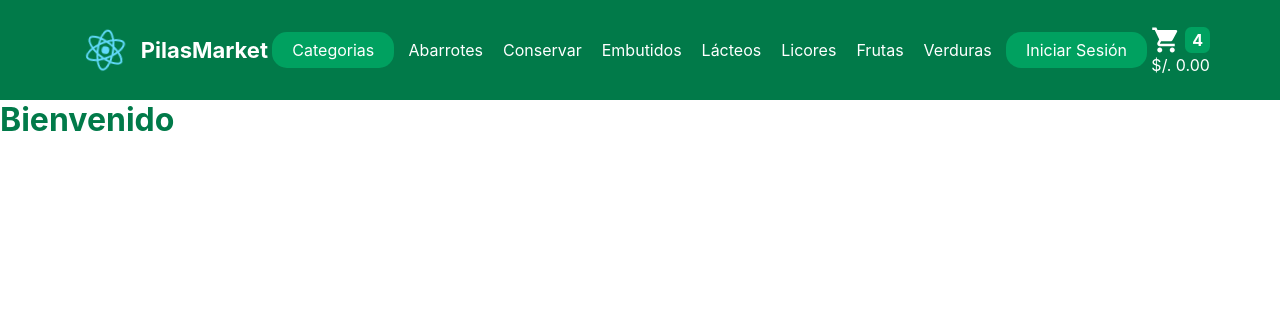
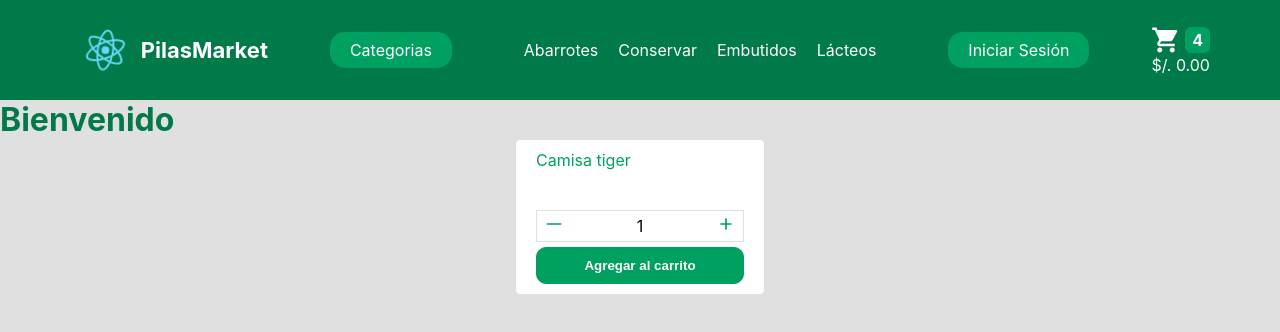
Before and after one commit to JhersonHuacho/ch-25375-react, a React (Create React App) app: page / in a window 1280 px wide. Shown: the top 332 px of the page. Built offline with nearby package versions, Linux system fonts and the light colour scheme.

Commit message:
desafío 04

```diff
--- a/src/App.css
+++ b/src/App.css
@@ -7,3 +7,8 @@
 .App__header {
   background-color: #017a49;
 }
+
+.App_main {
+  background-color: #e0e0e0;
+  height: 100vh;
+}
--- a/src/App.js
+++ b/src/App.js
@@ -7,8 +7,10 @@ function App() {
     <div className="App">
       <header className="App__header">
         <NavBar />
+      </header>
+      <main className="App_main">
         <ItemListContainer greeting="Bienvenido" />
-      </header>
+      </main>
     </div>
   );
 }
--- a/src/components/CartWidget/CartWidget.css
+++ b/src/components/CartWidget/CartWidget.css
@@ -1,4 +1,4 @@
-.cartWidget {
+.cartWidget__link {
   /* display: block; */
   text-decoration: none;
   /* list-style: none; */
@@ -10,12 +10,13 @@
   align-items: center;
 }
 
-div span {
+.cartWidget__precio {
   color: #fff;
 }
 
-div a span {
+.cartWidget__total {
   background-color: #00A160;
+  color: #fff;
   padding: 3px 7px 3px 7px;
   border-radius: 25%;
   font-weight: bold;
--- a/src/components/CartWidget/CartWidget.js
+++ b/src/components/CartWidget/CartWidget.js
@@ -4,12 +4,12 @@ import './CartWidget.css';
 
 const CardWidget = () => {
   return (
-    <div>
-      <a href="." className="cartWidget">
+    <div className="cartWidget">
+      <a href="." className="cartWidget__link">
         <MdShoppingCart style={{ fontSize: "30px", color: "white" }} />
-        <span>4</span>
+        <span className="cartWidget__total">4</span>
       </a>
-      <span>$/. 0.00</span>
+      <span className="cartWidget__precio">$/. 0.00</span>
     </div>
   )
 }
--- /dev/null
+++ b/src/components/ItemCount/ItemCount.css
@@ -0,0 +1,79 @@
+.item {
+  width: 250px;
+  margin: 0 auto;
+  border: 1px solid #e0e0e0;
+  border-radius: 5px;
+  background-color: #fff;
+}
+
+.item__content {
+  display: flex;
+  flex-direction: column;
+  padding: 10px 20px;
+}
+
+.item__count {
+  display: flex;
+  flex-direction: column;
+  justify-content: space-between;
+  gap: 40px;
+}
+
+.item__count > span {
+  color: #00a160;
+}
+
+.item__content-count {
+  display: flex;
+  align-items: center;
+  border: 1px solid #e0e0e0;
+}
+
+.item__button-plus,
+.item__button-minus {
+  width: 30px;
+  height: 30px;
+  border: none;
+  background-color: #fff;
+  width: 20%;
+  font-size: 24px;
+}
+
+.item__button-plus:hover,
+.item__button-minus:hover {
+  cursor: pointer;
+}
+
+.item__svg-plus,
+.item__svg-minus {
+  font-size: 20px;
+  color: #00a160;
+}
+
+.item__content-quantity {
+  height: 30px;
+  border: none;
+  width: 80%;
+  background-color: #fff;
+  text-align: center;
+  display: flex;
+  justify-content: center;
+  align-items: center;
+}
+
+.item__quantity {
+  font-weight: 400;
+}
+
+.item__content-button-add-cart {
+  margin-top: 5px;
+}
+.item__button-add-cart {
+  padding: 10px 5px;
+  width: 100%;
+  background-color: #00a160;
+  color: #fff;
+  border: 1px solid #00a160;
+  border-radius: 10px;
+  font-weight: 900;
+}
--- /dev/null
+++ b/src/components/ItemCount/ItemCount.js
@@ -0,0 +1,55 @@
+import React, { useState } from 'react'
+import './ItemCount.css';
+import { HiOutlinePlusSm, HiOutlineMinus } from 'react-icons/hi';
+
+const ItemCount = ({ stock, initial }) => {
+  const [countCart, setCountCart] = useState(initial);
+
+  const handleClickAdd = () => {
+    if (countCart < stock) {
+      setCountCart(countCart + 1);
+    }
+  }
+
+  const handleClickMinus = () => {
+    if (countCart !== 0) {
+      setCountCart(countCart - 1);
+    }
+  }
+
+  return (
+    <>
+      <div className="item">
+        <div className="item__content">
+          <div className="item__count">
+            <span>Camisa tiger</span>
+            <div className="item__content-count">
+              <button
+                className="item__button-minus"
+                onClick={handleClickMinus}
+              >
+                <HiOutlineMinus className="item__svg-minus" />
+              </button>
+              <div className="item__content-quantity">
+                <span className="item__quantity">{countCart}</span>
+              </div>
+              <button
+                className="item__button-plus"
+                onClick={handleClickAdd}
+              >
+                <HiOutlinePlusSm className="item__svg-plus" />
+              </button>
+            </div>
+          </div>
+          <div className="item__content-button-add-cart">
+            <button className="item__button-add-cart">
+              Agregar al carrito
+            </button>
+          </div>
+        </div>
+      </div>
+    </>
+  )
+}
+
+export default ItemCount
--- a/src/components/ItemListContainer/ItemListContainer.js
+++ b/src/components/ItemListContainer/ItemListContainer.js
@@ -1,9 +1,17 @@
-import React from 'react'
+import React, { useState } from 'react'
+import ItemCount from '../ItemCount/ItemCount'
 
 const ItemListContainer = ({ greeting }) => {
+  const [stock, setStock] = useState(5);
+
+
   return (
-    <div style={{ backgroundColor: "white" }}>
+    <div>
       <h1 style={{ color: "#017a49",  }}>{greeting}</h1>
+      <ItemCount
+        stock={5}
+        initial={1}
+      />
     </div>
   )
 }
--- a/src/components/NavBar/NavBar.js
+++ b/src/components/NavBar/NavBar.js
@@ -28,12 +28,12 @@ export const NavBar = () => {
           <li className="menu__item">
             <a className="menu__link" href=".">Lácteos</a>
           </li>
-          <li className="menu__item">
+          {/* <li className="menu__item">
             <a className="menu__link" href=".">Licores</a></li>
           <li className="menu__item">
             <a className="menu__link" href=".">Frutas</a></li>
           <li className="menu__item">
-            <a className="menu__link" href=".">Verduras</a></li>
+            <a className="menu__link" href=".">Verduras</a></li> */}
         </ul>
         <div className="login">
           <a className="login__link" href=".">Iniciar Sesión</a>
```
